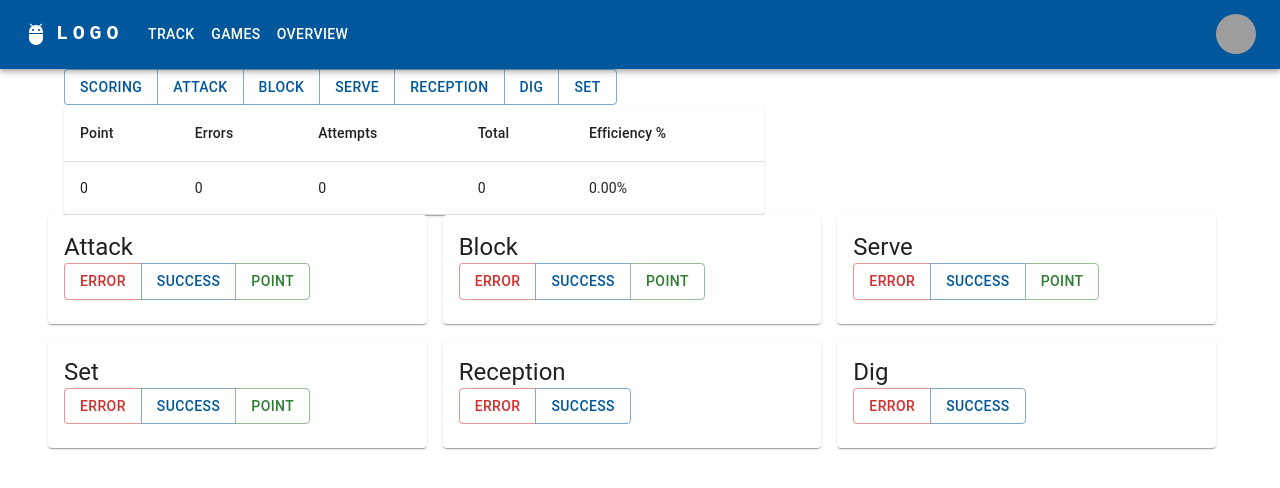
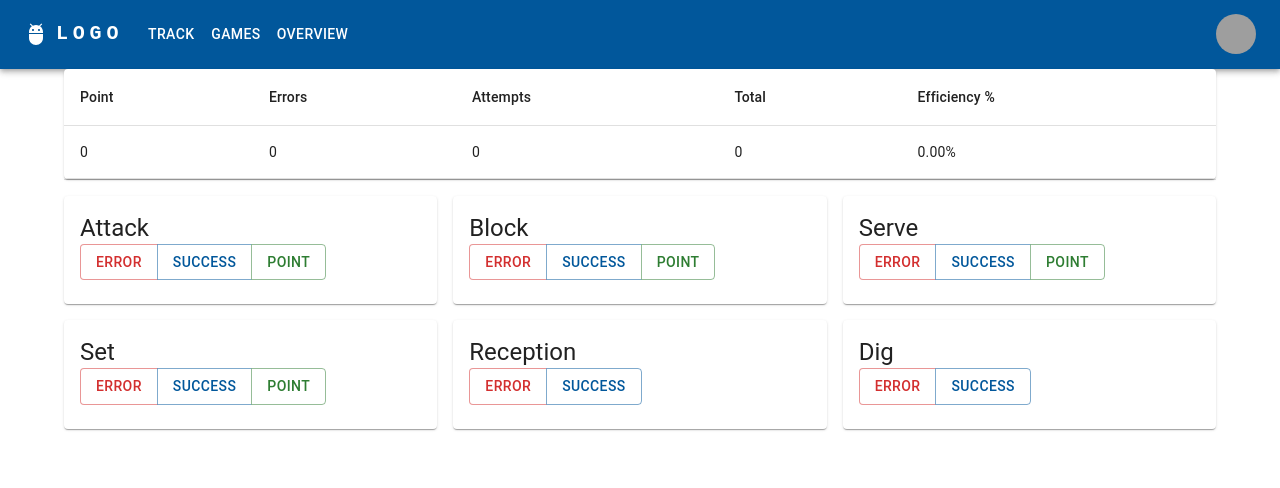
Before and after one commit to Angelo4/Volleyball-Stat-Tracker, a React (Create React App) app in the folder volleyball-stat-tracker-app/: page / in a window 1280 px wide. Shown: the top 488 px of the page. Built offline with nearby package versions, Linux system fonts and the light colour scheme; grey boxes are pictures that could not be loaded.

Commit message:
Clean up grid format and imports

```diff
--- a/volleyball-stat-tracker-app/src/components/SessionStatsContainer.tsx
+++ b/volleyball-stat-tracker-app/src/components/SessionStatsContainer.tsx
@@ -2,12 +2,11 @@ import { connect } from 'react-redux';
 
 import Table from '@mui/material/Table';
 import TableBody from '@mui/material/TableBody';
-import TableCell, { tableCellClasses } from '@mui/material/TableCell';
+import TableCell from '@mui/material/TableCell';
 import TableContainer from '@mui/material/TableContainer';
 import TableHead from '@mui/material/TableHead';
 import TableRow from '@mui/material/TableRow';
 import Paper from '@mui/material/Paper';
-import { Button, ButtonGroup } from '@mui/material';
 
 type Props = { sessionStats: any };
 
@@ -25,7 +24,7 @@ const SessionStatsContainer = (props: Props) => {
 
   return (
     <>
-      <ButtonGroup variant="outlined" aria-label="text button group">
+      {/* <ButtonGroup variant="outlined" aria-label="text button group">
         <Button>Scoring</Button>
         <Button>Attack</Button>
         <Button>Block</Button>
@@ -33,7 +32,7 @@ const SessionStatsContainer = (props: Props) => {
         <Button>Reception</Button>
         <Button>Dig</Button>
         <Button>Set</Button>
-      </ButtonGroup>
+      </ButtonGroup> */}
 
       <TableContainer component={Paper}>
         <Table sx={{ minWidth: 700 }} aria-label="customized table">
--- a/volleyball-stat-tracker-app/src/components/vb_action_center/ActionButtonGroup.tsx
+++ b/volleyball-stat-tracker-app/src/components/vb_action_center/ActionButtonGroup.tsx
@@ -3,12 +3,9 @@ import {
   ButtonGroup,
   Card,
   CardContent,
-  createTheme,
   Grid,
   Typography,
 } from '@mui/material';
-
-const theme = createTheme({});
 
 type ActionButtonGroupProps = {
   title: string;
@@ -20,7 +17,7 @@ type ActionButtonGroupProps = {
 
 const ActionButtonGroup = (props: ActionButtonGroupProps) => {
   return (
-    <Grid item xs={4}>
+    <Grid item xs={12} sm={6} md={4}>
       <Card>
         <CardContent>
           <Typography variant="h5">{props.title}</Typography>
--- a/volleyball-stat-tracker-app/src/components/vb_action_center/ActionCentreContainer.tsx
+++ b/volleyball-stat-tracker-app/src/components/vb_action_center/ActionCentreContainer.tsx
@@ -1,4 +1,3 @@
-import { Grid } from '@mui/material';
 import { useDispatch } from 'react-redux';
 import { statKeeperActions } from '../../redux/StatsKeeper';
 import ActionButtonGroup from './ActionButtonGroup';
@@ -7,7 +6,7 @@ const ActionCentreContainer = () => {
   const dispatch = useDispatch();
 
   return (
-    <Grid container spacing={2}>
+    <>
       <ActionButtonGroup
         title="Attack"
         pointEnabled
@@ -76,7 +75,7 @@ const ActionCentreContainer = () => {
           dispatch(statKeeperActions.incrementDigError());
         }}
       />
-    </Grid>
+    </>
   );
 };
 
--- a/volleyball-stat-tracker-app/src/features/TrackGame.tsx
+++ b/volleyball-stat-tracker-app/src/features/TrackGame.tsx
@@ -1,23 +1,17 @@
-import { Container, Divider, Grid, Stack, Typography } from '@mui/material';
-import { connect } from 'react-redux';
+import { Divider, Grid } from '@mui/material';
 import SessionStatsContainer from '../components/SessionStatsContainer';
 import ActionCentreContainer from '../components/vb_action_center/ActionCentreContainer';
 
 const TrackGame = () => {
   return (
     <Grid container spacing={2}>
-      <Grid item xs="auto">
+      <Grid item xs={12}>
         <SessionStatsContainer />
+        <Divider />
       </Grid>
-      {/* <Divider /> */}
       <ActionCentreContainer />
     </Grid>
   );
 };
 
-const mapStateToProps = (state: any) => {
-  const { error, success } = state.sessionStats.attack;
-  return { error: error, success: success };
-};
-
 export default TrackGame;
```
